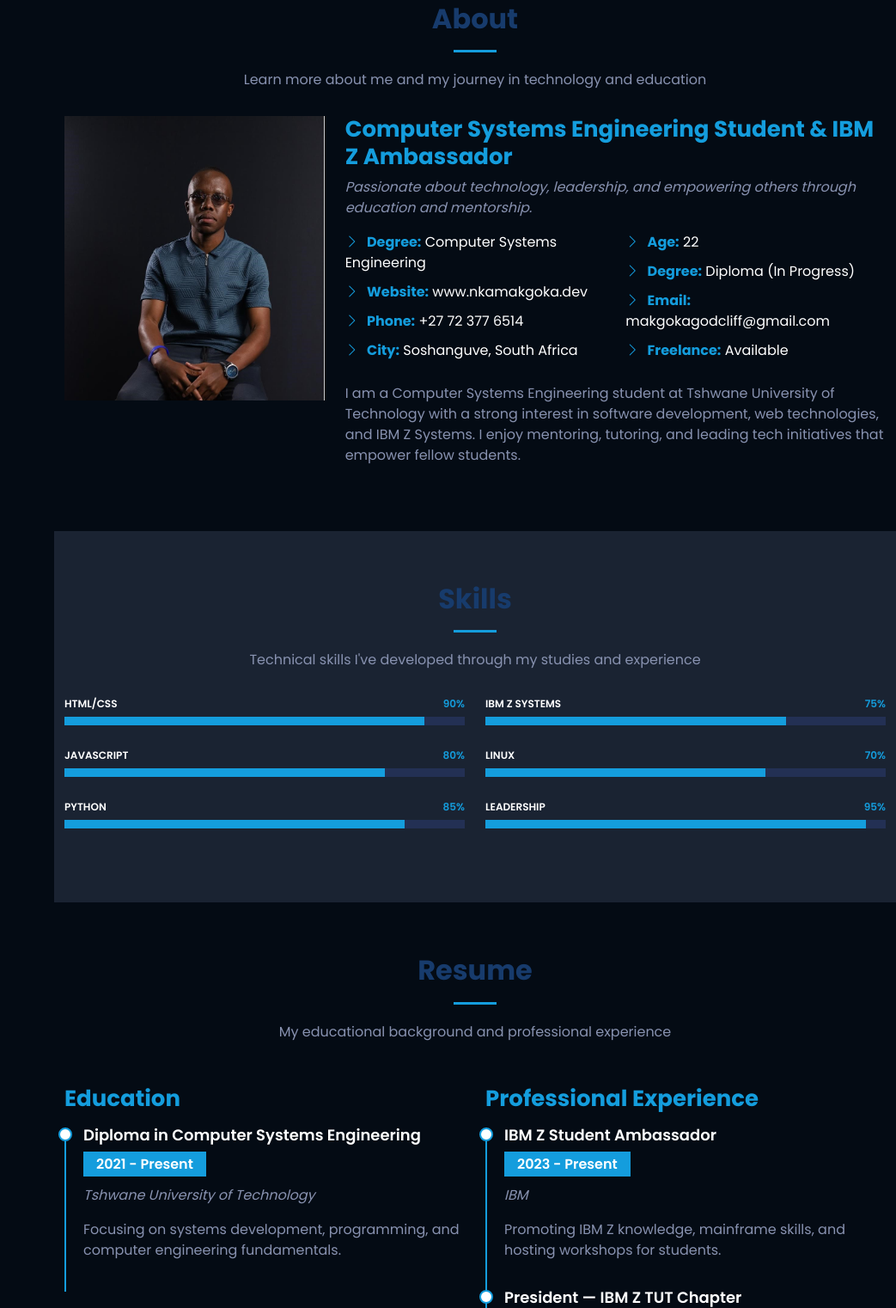
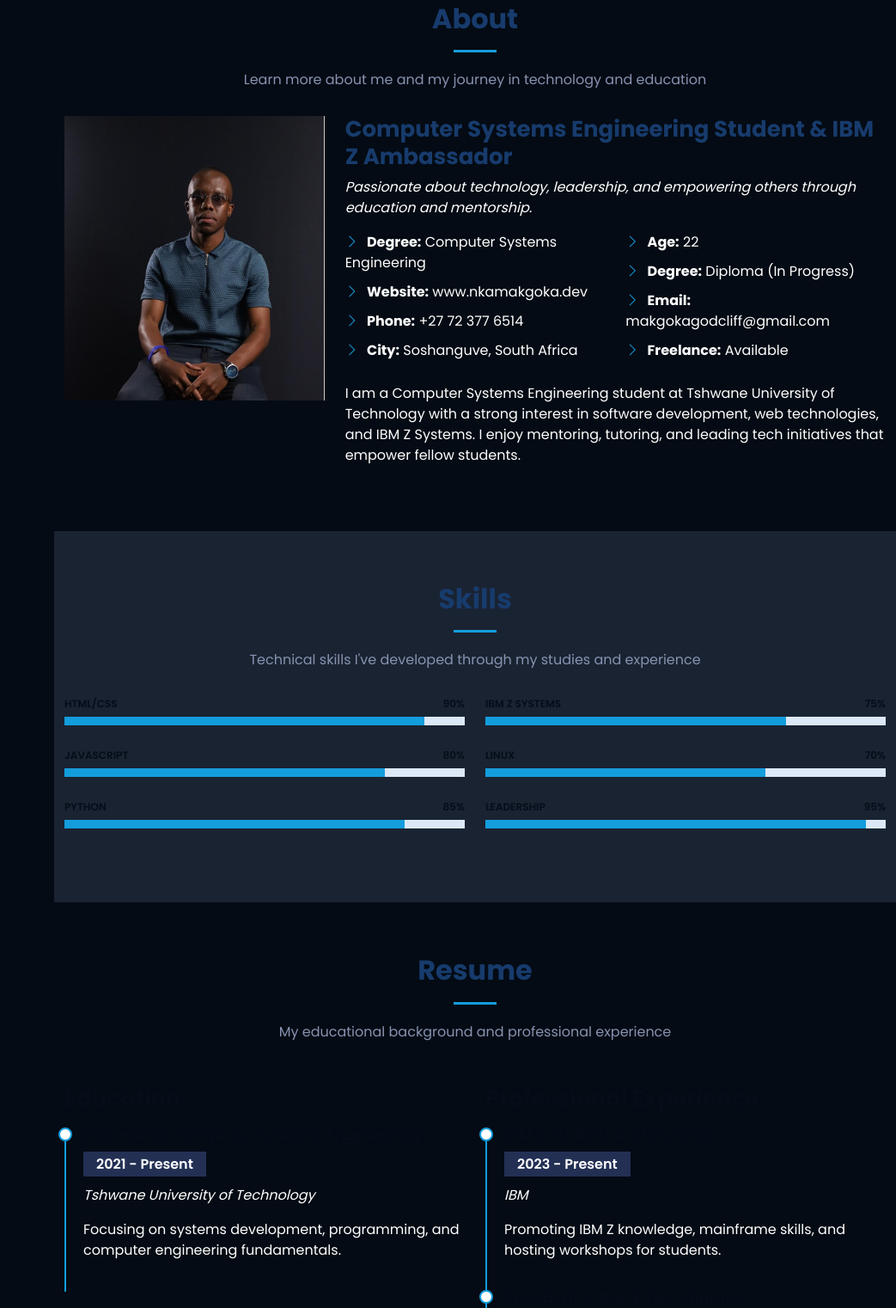
Before and after one commit to VhumbaniP/StudentPortfolio, a plain HTML site: page index.html in a window 1280 px wide. Shown: the part 857-2379 px from the top of the page at 86% size, without its empty margins (237-1280 px from the left). Drawn offline with nearby package versions, Linux system fonts and the light colour scheme.

Commit message:
Update index.html

```diff
--- a/index.html
+++ b/index.html
@@ -260,11 +260,7 @@
     .about .content h3 {
       font-weight: 700;
       font-size: 26px;
-      color: var(--primary-color);
-    }
-
-    .about .content p {
-      color: var(--text-muted);
+      color: #173b6c;
     }
 
     .about .content ul {
@@ -274,7 +270,6 @@
 
     .about .content ul li {
       padding-bottom: 10px;
-      color: var(--text-light);
     }
 
     .about .content ul i {
@@ -284,17 +279,13 @@
       line-height: 0;
     }
 
-    .about .content ul strong {
-      color: var(--primary-color);
-    }
-
     /* Resume */
     .resume .resume-title {
       font-size: 26px;
       font-weight: 700;
       margin-top: 20px;
       margin-bottom: 20px;
-      color: var(--primary-color);
+      color: #050d18;
     }
 
     .resume .resume-item {
@@ -308,22 +299,18 @@
       line-height: 18px;
       font-size: 18px;
       font-weight: 600;
-      color: var(--text-light);
+      color: #050d18;
       margin-bottom: 10px;
     }
 
     .resume .resume-item h5 {
       font-size: 16px;
-      background: var(--primary-color);
+      background: #233054;
       padding: 5px 15px;
       display: inline-block;
       font-weight: 600;
       margin-bottom: 10px;
       color: var(--text-light);
-    }
-
-    .resume .resume-item p {
-      color: var(--text-muted);
     }
 
     .resume .resume-item::before {
@@ -352,17 +339,16 @@
       text-transform: uppercase;
       display: block;
       font-weight: 600;
-      color: var(--text-light);
+      color: #050d18;
     }
 
     .skills .progress .skill .val {
       float: right;
       font-style: normal;
-      color: var(--primary-color);
     }
 
     .skills .progress-bar-wrap {
-      background: #233054;
+      background: #dce8f8;
       height: 10px;
     }
 
@@ -749,7 +735,7 @@
               <div class="address">
                 <i class="bi bi-geo-alt"></i>
                 <h4>Location:</h4>
-                <p>Soshanguve, South Africa</p>
+                <p>South Africa</p>
               </div>
 
               <div class="email">
```
